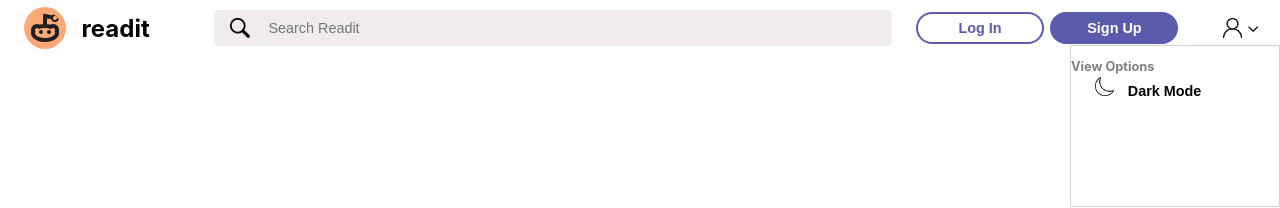
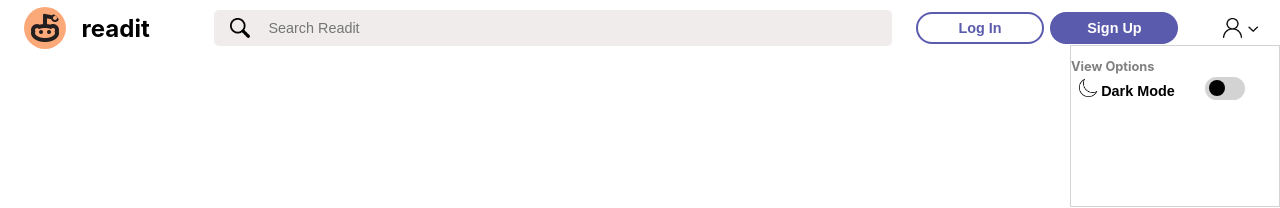
Before and after one commit to deet28/readit, a React (Create React App) app: page / in a window 1280 px wide. Shown: the top 208 px of the page. Built offline with nearby package versions, Linux system fonts and the light colour scheme.

Commit message:
Adding slider to drop down menu.

```diff
--- a/src/components/Nav.js
+++ b/src/components/Nav.js
@@ -34,6 +34,11 @@ export default function Nav() {
         <form className = "Nav-Menu-Form">
           <img className = "Nav-Drop-Down-Image" src = {moon}></img>
           <button className = "Nav-Drop-Down-Button">Dark Mode</button>
+          <label class = "Dark-Mode-Switch">
+            <input type = "checkbox" className = "Slider-Input"></input>
+            <span class = "Dark-Mode-Slider"></span>
+          </label>
+
         </form>
 
       </div>
--- a/src/styles/Nav.css
+++ b/src/styles/Nav.css
@@ -1,20 +1,17 @@
 
 .Nav-Header {
-  /*background-color: #282c34;*/
   min-height: 7vh;
   max-height:7vh;
   display: flex;
   flex-direction: row;
   align-items: center;
   font-size: calc(10px + 2vmin);
-  /*color: white;*/
 }
 
 .Nav-Icon{
   max-height:2rem;
   max-width:2rem;
   padding:0.3rem;
-  /*background-color: white;*/
   background-color: rgb(252, 169, 121);
   border-radius: 30px;
   margin-right:1rem;
@@ -110,6 +107,8 @@
   border:1px solid lightgray
 }
 
+
+/* Drop Down Menu */
 .Nav-Drop-Down-Menu{
   min-height:10rem;
   min-width:13rem;
@@ -120,15 +119,6 @@
   display: flex;
   flex-direction: column;
 }
-.Nav-Drop-Down-Header{
-  font-size:0.8rem;
-  align-self: flex-start;
-  justify-self: flex-start;
-  margin-top:0.8rem;
-  margin-bottom:0;
-  color:gray
-}
-
 .Nav-Menu-Form{
   display:flex;
   flex-direction: row;
@@ -137,16 +127,26 @@
   text-align: center;
 }
 
+.Nav-Drop-Down-Header{
+  font-size:0.8rem;
+  align-self: flex-start;
+  justify-self: flex-start;
+  margin-top:0.8rem;
+  margin-bottom:0.3rem;
+  color:gray
+}
+
 .Nav-Drop-Down-Image{
-  height:1.2rem;
-  width:1.2rem;
-  margin-right:0.5rem;
+  height:1.1rem;
+  width:1.1rem;
+  margin-top:-0.1rem;
 }
 
 .Nav-Drop-Down-Button{
   font-size:0.9rem;
-  margin-right:3rem;
-  margin-top:0.5rem;
+  margin-left: -0.1rem;
+  margin-right:2.5rem;
+  margin-top:0.2rem;
   background-color: inherit;
   color:inherit;
   border:transparent;
@@ -154,15 +154,72 @@
 }
 
 .Nav-Menu-Form:hover{
-  background-color:rgb(91, 91, 173);
-  color:white;
+  background-color:rgb(174, 119, 245);
   cursor: pointer;
+  filter:invert(100%)sepia(50%)saturate(65%) hue-rotate(160deg) brightness(119%) contrast(119%)
 }
 
 .Nav-Menu-Form button:hover{
   cursor:pointer;
 }
 
+/* Drop Down Menu */
+
+/* Slider on Drop Down Menu */
+
+.Slider-Input{
+  visibility: hidden;
+}
+
+.Dark-Mode-Switch{
+  position: relative;
+  display: inline-block;
+  width: 50px;
+  height: 20px;
+  border-radius: 20px;
+  margin-top:-0.2rem;
+}
+
+.Dark-Mode-Slider{
+  position: absolute;
+  cursor: pointer;
+  top: 0;
+  left: 0;
+  right: 0;
+  bottom: 0;
+  border-radius:100px;
+  background-color: lightgray;
+  height:23px;
+  width:40px;
+  margin-left:-1rem;
+}
+
+
+.Dark-Mode-Slider:before{
+  position: absolute;
+  content: "";
+  height: 16px;
+  width: 16px;
+  left: 4px;
+  bottom: 4px;
+  background-color: black;
+  border-radius: 34px;
+}
+:checked + .Dark-Mode-Slider {
+  background-color: #2196F3;
+}
+
+input:focus + .Dark-Mode-Slider {
+  box-shadow: 0 0 1px #2196F3;
+}
+
+input:checked + .Dark-Mode-Slider:before {
+  -webkit-transform: translateX(16px);
+  -ms-transform: translateX(16px);
+  transform: translateX(16px);
+}
+
+/* Slider on Drop Down Menu  */
 
 @media(min-width:1100px){
   .Nav-Drop-Down-Form{
```
